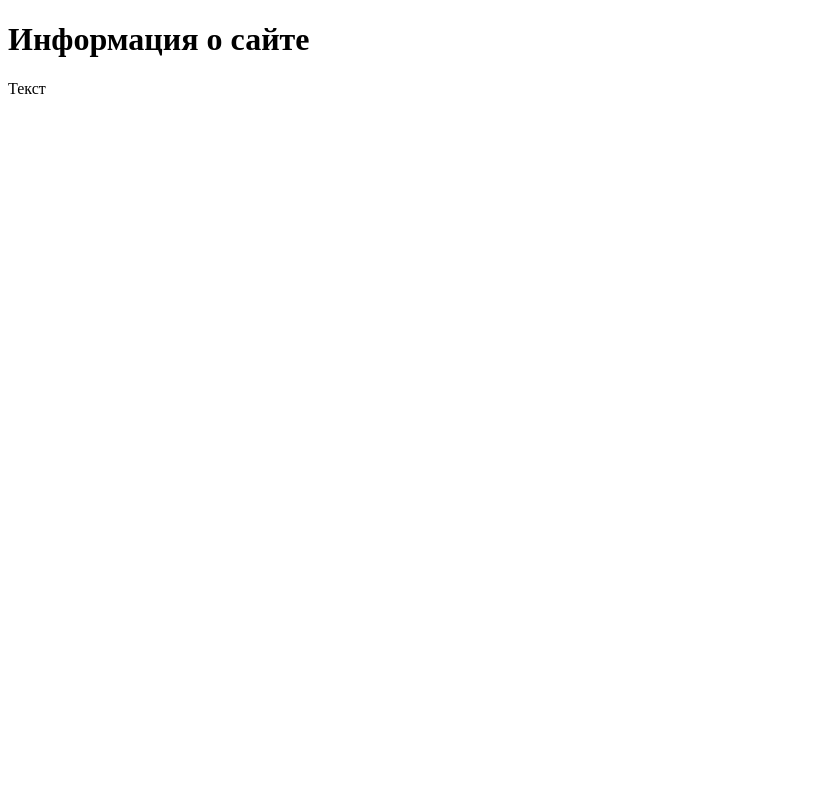
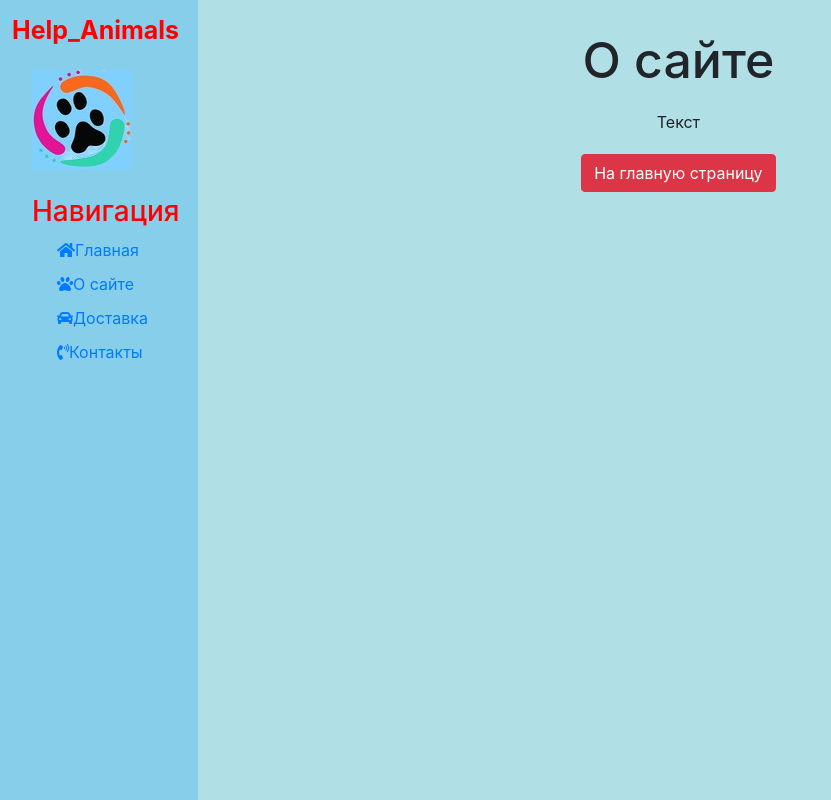
Before and after one commit to Pavel-1995/help_animals-ferst-project, a Django app: page /about in a window 1280 px wide. Shown: the whole page, without its empty margins (0-831 px from the left). Run offline with Django 4.2, Linux system fonts and the light colour scheme; some libraries are stand-ins or nearby versions.

Commit message:
Add_static_file

```diff
--- a/Help_Animals/Help_Animals/urls.py
+++ b/Help_Animals/Help_Animals/urls.py
@@ -15,8 +15,10 @@ Including another URLconf
 """
 from django.contrib import admin
 from django.urls import path, include
+from django.conf import settings
+from django.conf.urls.static import static
 
 urlpatterns = [
     path('admin/', admin.site.urls),
     path('', include('help_a.urls'))
-]
+] + static(settings.STATIC_URL, document_root=settings.STATIC_ROOT)
--- /dev/null
+++ b/Help_Animals/help_a/static/help_a/css/main.css
@@ -0,0 +1,54 @@
+body{
+    background:#B0E0E6;
+}
+aside{
+    float: left;
+    background: #87CEEB;
+    width: 15.5%;
+    padding: 2.5%;
+    height: 100vh;
+    color: red;
+    border-right: 5px solid#
+    }
+
+aside .logo{
+    font-size: 25px;
+    font-weight: bold;
+    position: relative;
+    top: -20px;
+    left: -20px;
+}
+
+aside h3{
+    margin-top:25px;
+    }
+
+aside ul {list-style: none}
+aside ul li {
+    display: block;
+    margin-top: 10px;
+    margin-left: -15px;
+    transition: transform .6s ease;
+}
+
+aside ul li:hover, aside ul a:hover{
+    color: white;
+    text-decoration: none;
+    transform: scale(1.05);
+}
+
+main .features{
+    float: left;
+    margin-top: 30px;
+    text-align: center;
+    width: 75%;
+    }
+
+main .features h1 {
+    font-size: 50px;
+    }
+
+main .features p{
+    max-width: 100px;
+    margin: 20px auto
+    }
--- a/Help_Animals/help_a/templates/help_a/about.html
+++ b/Help_Animals/help_a/templates/help_a/about.html
@@ -3,6 +3,9 @@
 {% block title %}О Сайте{% endblock %}
 
 {% block content %}
-    <h1>Информация о сайте</h1>
+<div class="features">
+    <h1>О сайте</h1>
     <p>Текст</p>
+    <button class="btn btn-danger">На главную страницу</button>
+</div>
 {% endblock %}
--- a/Help_Animals/help_a/templates/help_a/double.html
+++ b/Help_Animals/help_a/templates/help_a/double.html
@@ -1,11 +1,32 @@
+{% load static %}
 <!DOCTYPE html>
 <html lang="ru">
 <head>
     <meta charset="UTF-8">
+    <meta name="viewport"
+        content="width=device-width, user-scalable=no, initial-scale=1.0, maximum-scale=1.0, minimum-scale=1.0">
+    <meta http-equiv="X-UA-Compatible" content="ie=edge">
     <title>{% block title %}{% endblock %}</title>
+    <link rel="stylesheet" href="https://stackpath.bootstrapcdn.com/bootstrap/4.5.2/css/bootstrap.min.css">
+    <link rel="stylesheet" href="{% static 'help_a/css/main.css' %}">
+    <link rel="stylesheet" href="https://use.fontawesome.com/releases/v5.8.2/css/all.css">
 </head>
 <body>
-    {% block content %}
-    {% endblock %}
+
+    <aside>
+        <span class="logo">Help_Animals</span>
+        <img src="{% static 'help_a/img/home_page_.jpg' %}">
+        <h3>Навигация</h3>
+        <ul>
+            <a href="{% url 'home' %}"><li><i class="fas fa-home"></i>Главная</li></a>
+            <a href="{% url 'about' %}"><li><i class="fas fa-solid fa-paw"></i>О сайте</li></a>
+            <a href="{% url 'transportation' %}"><li><i class="fas fa-solid fa-car"></i>Доставка</li></a>
+            <a href="{% url 'connection' %}"><li><i class="fas fa-solid fa-phone-volume"></i>Контакты</li></a>
+        </ul>
+    </aside>
+    <main>
+      {% block content %}
+      {% endblock %}
+    </main>
 </body>
 </html>
--- a/Help_Animals/help_a/templates/help_a/index.html
+++ b/Help_Animals/help_a/templates/help_a/index.html
@@ -3,6 +3,9 @@
 {% block title %}Главная страница{% endblock %}
 
 {% block content %}
+<div class="features">
     <h1>Главная страница</h1>
     <p>Текст</p>
+    <button class="btn btn-warning">На главную страницу</button>
+</div>
 {% endblock %}
--- a/Help_Animals/help_a/urls.py
+++ b/Help_Animals/help_a/urls.py
@@ -2,7 +2,9 @@
 from django.urls import path
 from .import views
 urlpatterns = [
-    path('', views.index),
-    path('about', views.about),
+    path('', views.index, name='home'),
+    path('about', views.about, name='about'),
+    path('transportation', views.transportation, name='transportation'),
+    path('connection', views.connection, name='connection'),
 
 ]
--- a/Help_Animals/help_a/views.py
+++ b/Help_Animals/help_a/views.py
@@ -8,3 +8,9 @@ def index(request):
 
 def about(request):
     return render(request, "help_a/about.html")
+
+def transportation(request):
+    return render(request, "help_a/transportation.html")
+
+def connection(request):
+    return render(request, "help_a/connection.html")
```
Also changed, not shown: Help_Animals/Help_Animals/settings.py (+6 -1 lines), Help_Animals/help_a/templates/help_a/connection.html (added, +11 -0 lines), Help_Animals/help_a/templates/help_a/transportation.html (added, +11 -0 lines), Help_Animals/help_a/static/help_a/img/home_page_.jpg (added).
